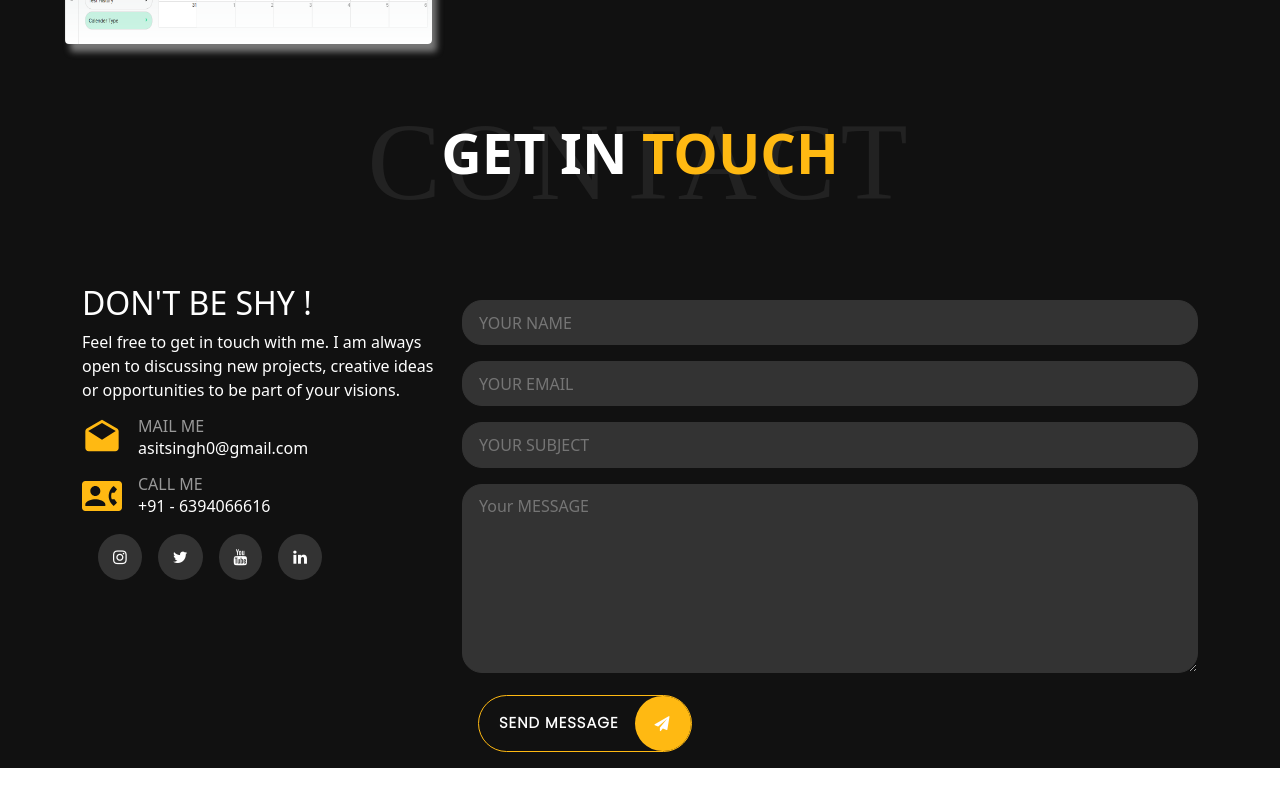
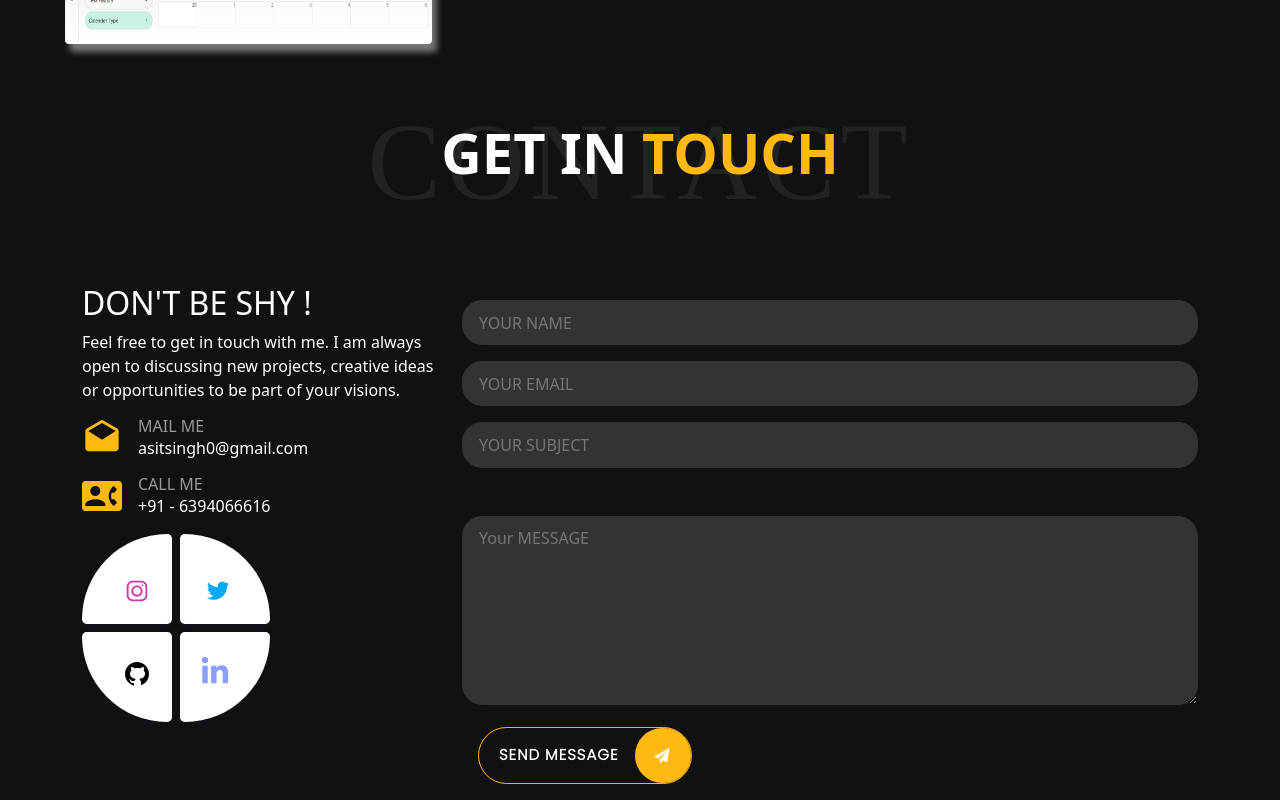
Before and after one commit to asitsi/potfolio, a React (Create React App) app: page / in a window 1280 px wide. Shown: the part 4534-5334 px from the top of the page. Before the commit the page ends 5302 px from the top, so only its background shows below. Built offline with nearby package versions, Linux system fonts and the light colour scheme; no server answers; the HTML template or start-up script is replaced by a standard one; a web font is replaced by a local one.

Commit message:
feature: social Media Icom component ui change

```diff
--- a/src/components/Contact/Contact.css
+++ b/src/components/Contact/Contact.css
@@ -134,3 +134,128 @@
   background: #ffb912;
   color: #ffffff;
 }
+
+.main {
+  display: flex;
+  flex-direction: column;
+  gap: 0.5em;
+}
+
+.up {
+  display: flex;
+  flex-direction: row;
+  gap: 0.5em;
+}
+
+.down {
+  display: flex;
+  flex-direction: row;
+  gap: 0.5em;
+}
+
+.card1 {
+  width: 90px;
+  height: 90px;
+  outline: none;
+  border: none;
+  background: white;
+  border-radius: 90px 5px 5px 5px;
+  box-shadow: rgba(50, 50, 93, 0.25) 0px 2px 5px -1px, rgba(0, 0, 0, 0.3) 0px 1px 3px -1px;
+  transition: .2s ease-in-out;
+}
+
+.instagram {
+  margin-top: 1.5em;
+  margin-left: 1.2em;
+  fill: #cc39a4;
+}
+
+.card2 {
+  width: 90px;
+  height: 90px;
+  outline: none;
+  border: none;
+  background: white;
+  border-radius: 5px 90px 5px 5px;
+  box-shadow: rgba(50, 50, 93, 0.25) 0px 2px 5px -1px, rgba(0, 0, 0, 0.3) 0px 1px 3px -1px;
+  transition: .2s ease-in-out;
+}
+
+.twitter {
+  margin-top: 1.5em;
+  margin-left: -.9em;
+  fill: #03A9F4;
+}
+
+.card3 {
+  width: 90px;
+  height: 90px;
+  outline: none;
+  border: none;
+  background: white;
+  border-radius: 5px 5px 5px 90px;
+  box-shadow: rgba(50, 50, 93, 0.25) 0px 2px 5px -1px, rgba(0, 0, 0, 0.3) 0px 1px 3px -1px;
+  transition: .2s ease-in-out;
+}
+
+.github {
+  margin-top: -.6em;
+  margin-left: 1.2em;
+}
+
+.card4 {
+  width: 90px;
+  height: 90px;
+  outline: none;
+  border: none;
+  background: white;
+  border-radius: 5px 5px 90px 5px;
+  box-shadow: rgba(50, 50, 93, 0.25) 0px 2px 5px -1px, rgba(0, 0, 0, 0.3) 0px 1px 3px -1px;
+  transition: .2s ease-in-out;
+}
+
+.discord {
+  margin-top: -.9em;
+  margin-left: -1.2em;
+  fill: #8c9eff;
+}
+
+.card1:hover {
+  cursor: pointer;
+  scale: 1.1;
+  background-color: #cc39a4;
+}
+
+.card1:hover .instagram {
+  fill: white;
+}
+
+.card2:hover {
+  cursor: pointer;
+  scale: 1.1;
+  background-color: #03A9F4;
+}
+
+.card2:hover .twitter {
+  fill: white;
+}
+
+.card3:hover {
+  cursor: pointer;
+  scale: 1.1;
+  background-color: black;
+}
+
+.card3:hover .github {
+  fill: white;
+}
+
+.card4:hover {
+  cursor: pointer;
+  scale: 1.1;
+  background-color: #8c9eff;
+}
+
+.card4:hover .discord {
+  fill: white;
+}
--- a/src/components/Contact/Contact.js
+++ b/src/components/Contact/Contact.js
@@ -7,6 +7,7 @@
 import BounceLoader from "react-spinners/BounceLoader";
 import { useFormik } from "formik";
 import { formSchemas } from "../../schemas/formSchemas";
+import SocialMediaIcon from "./SocialMediaIcon";
 
 const Contact = () => {
   const [loading, setLoading] = useState(false);
@@ -81,9 +82,7 @@
                   part of your visions.
                 </p>
                 <div className="contactus_section">
-                  <span>
-                    <DraftsIcon className="contactus_section_icon" />
-                  </span>
+                  <span><DraftsIcon className="contactus_section_icon" /></span>
                   <span>
                     <h6>MAIL ME</h6>
                     <a href="mailto:asitsingh0@gmail.com" target="blank">
@@ -102,32 +101,7 @@
                     </a>
                   </span>
                 </div>
-                <div className="contactus_section_Socialicon">
-                  <a
-                    href="https://www.instagram.com/asitsingh18/"
-                    target="blank"
-                  >
-                    <i className="fa fa-instagram" aria-hidden="true"></i>
-                  </a>
-                  <a
-                    href="https://twitter.com/AsitSin37319666?s=09"
-                    target="blank"
-                  >
-                    <i className="fa fa-twitter" aria-hidden="true"></i>
-                  </a>
-                  <a
-                    href="https://www.youtube.com/channel/UC8SzZZpOMnsa_sdng73oemA"
-                    target="blank"
-                  >
-                    <i className="fa fa-youtube" aria-hidden="true"></i>
-                  </a>
-                  <a
-                    href="https://www.linkedin.com/in/asit-singh-b679b0156/"
-                    target="blank"
-                  >
-                    <i className="fa fa-linkedin" aria-hidden="true"></i>
-                  </a>
-                </div>
+                <SocialMediaIcon />
               </div>
             </div>
             <div className="col-lg-8 col-12 pt-3">
--- /dev/null
+++ b/src/components/Contact/SocialMediaIcon.js
@@ -0,0 +1,47 @@
+/* eslint-disable react/style-prop-object */
+import React from 'react'
+import "./Contact.css"
+
+const SocialMediaIcon = () => {
+    return (
+        <div className="main">
+            <div className="up">
+                <button className="card1">
+                    <a href="https://www.instagram.com/asitsingh18/" target="blank">
+                        <svg xmlns="http://www.w3.org/2000/svg" xmlnsXlink="http://www.w3.org/1999/xlink" viewBox="0,0,256,256" width="30px" height="30px" fillRule="nonzero" className="instagram">
+                            <g fillRule="nonzero" stroke="none" strokeWidth="1" strokeLinecap="butt" strokeLinejoin="miter" strokeMiterlimit="10" strokeDasharray="" strokeDashoffset="0" fontFamily="none" fontWeight="none" fontSize="none" textAnchor="none" style={{ mixBlendMode: "normal" }}>
+                                <g transform="scale(8,8)"><path d="M11.46875,5c-3.55078,0 -6.46875,2.91406 -6.46875,6.46875v9.0625c0,3.55078 2.91406,6.46875 6.46875,6.46875h9.0625c3.55078,0 6.46875,-2.91406 6.46875,-6.46875v-9.0625c0,-3.55078 -2.91406,-6.46875 -6.46875,-6.46875zM11.46875,7h9.0625c2.47266,0 4.46875,1.99609 4.46875,4.46875v9.0625c0,2.47266 -1.99609,4.46875 -4.46875,4.46875h-9.0625c-2.47266,0 -4.46875,-1.99609 -4.46875,-4.46875v-9.0625c0,-2.47266 1.99609,-4.46875 4.46875,-4.46875zM21.90625,9.1875c-0.50391,0 -0.90625,0.40234 -0.90625,0.90625c0,0.50391 0.40234,0.90625 0.90625,0.90625c0.50391,0 0.90625,-0.40234 0.90625,-0.90625c0,-0.50391 -0.40234,-0.90625 -0.90625,-0.90625zM16,10c-3.30078,0 -6,2.69922 -6,6c0,3.30078 2.69922,6 6,6c3.30078,0 6,-2.69922 6,-6c0,-3.30078 -2.69922,-6 -6,-6zM16,12c2.22266,0 4,1.77734 4,4c0,2.22266 -1.77734,4 -4,4c-2.22266,0 -4,-1.77734 -4,-4c0,-2.22266 1.77734,-4 4,-4z"></path></g>
+                            </g>
+                        </svg>
+                    </a>
+                </button>
+                <button className="card2">
+                    <a href="https://twitter.com/AsitSin37319666?s=09" target="blank">
+                        <svg xmlns="http://www.w3.org/2000/svg" viewBox="0 0 48 48" width="30px" height="30px" className="twitter">
+                            <path d="M42,12.429c-1.323,0.586-2.746,0.977-4.247,1.162c1.526-0.906,2.7-2.351,3.251-4.058c-1.428,0.837-3.01,1.452-4.693,1.776C34.967,9.884,33.05,9,30.926,9c-4.08,0-7.387,3.278-7.387,7.32c0,0.572,0.067,1.129,0.193,1.67c-6.138-0.308-11.582-3.226-15.224-7.654c-0.64,1.082-1,2.349-1,3.686c0,2.541,1.301,4.778,3.285,6.096c-1.211-0.037-2.351-0.374-3.349-0.914c0,0.022,0,0.055,0,0.086c0,3.551,2.547,6.508,5.923,7.181c-0.617,0.169-1.269,0.263-1.941,0.263c-0.477,0-0.942-0.054-1.392-0.135c0.94,2.902,3.667,5.023,6.898,5.086c-2.528,1.96-5.712,3.134-9.174,3.134c-0.598,0-1.183-0.034-1.761-0.104C9.268,36.786,13.152,38,17.321,38c13.585,0,21.017-11.156,21.017-20.834c0-0.317-0.01-0.633-0.025-0.945C39.763,15.197,41.013,13.905,42,12.429">
+                            </path>
+                        </svg>
+                    </a>
+                </button>
+            </div>
+            <div className="down">
+                <button className="card3">
+                    <a href="https://github.com/asitsi" target="blank">
+                        <svg xmlns="http://www.w3.org/2000/svg" viewBox="0 0 30 30" width="30px" height="30px" className="github">
+                            <path d="M15,3C8.373,3,3,8.373,3,15c0,5.623,3.872,10.328,9.092,11.63C12.036,26.468,12,26.28,12,26.047v-2.051 c-0.487,0-1.303,0-1.508,0c-0.821,0-1.551-0.353-1.905-1.009c-0.393-0.729-0.461-1.844-1.435-2.526 c-0.289-0.227-0.069-0.486,0.264-0.451c0.615,0.174,1.125,0.596,1.605,1.222c0.478,0.627,0.703,0.769,1.596,0.769 c0.433,0,1.081-0.025,1.691-0.121c0.328-0.833,0.895-1.6,1.588-1.962c-3.996-0.411-5.903-2.399-5.903-5.098 c0-1.162,0.495-2.286,1.336-3.233C9.053,10.647,8.706,8.73,9.435,8c1.798,0,2.885,1.166,3.146,1.481C13.477,9.174,14.461,9,15.495,9 c1.036,0,2.024,0.174,2.922,0.483C18.675,9.17,19.763,8,21.565,8c0.732,0.731,0.381,2.656,0.102,3.594 c0.836,0.945,1.328,2.066,1.328,3.226c0,2.697-1.904,4.684-5.894,5.097C18.199,20.49,19,22.1,19,23.313v2.734 c0,0.104-0.023,0.179-0.035,0.268C23.641,24.676,27,20.236,27,15C27,8.373,21.627,3,15,3z"></path>
+                        </svg>
+                    </a>
+                </button>
+                <button className="card4">
+                    <a href="https://www.linkedin.com/in/asit-singh-b679b0156/" target="blank">
+                        <svg viewBox="0 0 448 512" width="30px"  height="30px" xmlns="http://www.w3.org/2000/svg" className="discord" fill="white">
+                            <path d="M100.3 448H7.4V148.9h92.9zM53.8 108.1C24.1 108.1 0 83.5 0 53.8a53.8 53.8 0 0 1 107.6 0c0 29.7-24.1 54.3-53.8 54.3zM447.9 448h-92.7V302.4c0-34.7-.7-79.2-48.3-79.2-48.3 0-55.7 37.7-55.7 76.7V448h-92.8V148.9h89.1v40.8h1.3c12.4-23.5 42.7-48.3 87.9-48.3 94 0 111.3 61.9 111.3 142.3V448z"></path>
+                        </svg>
+                    </a>
+                </button>
+            </div>
+        </div>
+    )
+}
+
+export default SocialMediaIcon
--- a/src/components/Projects/Project.css
+++ b/src/components/Projects/Project.css
@@ -41,7 +41,7 @@
   border-bottom-left-radius: 10px;
 }
 
-.menu-tab button:nth-child(6) {
+.menu-tab button:nth-child(7) {
   padding: 10px 25px;
   border-top-right-radius: 10px;
   border-bottom-right-radius: 10px;
```
